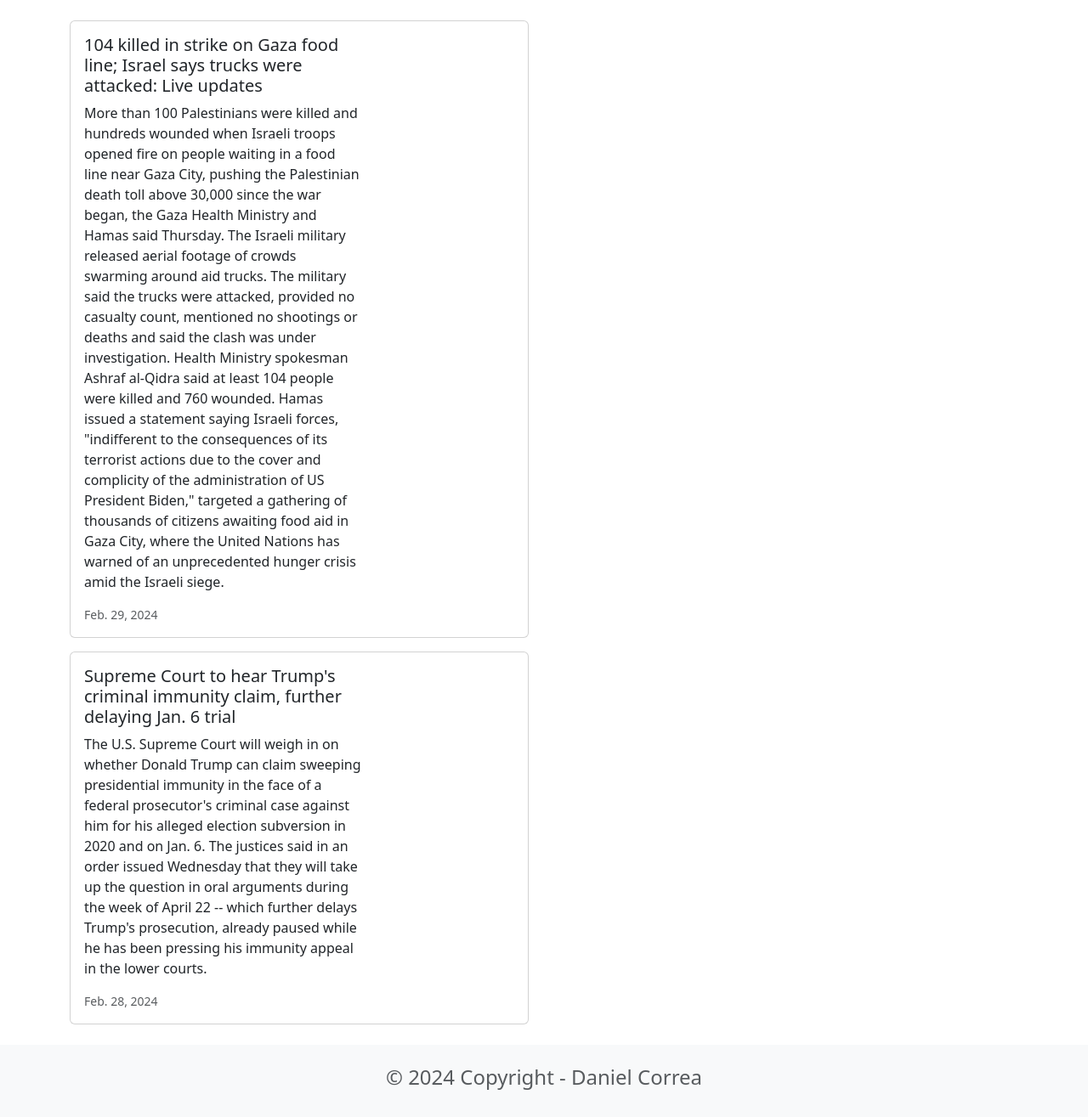
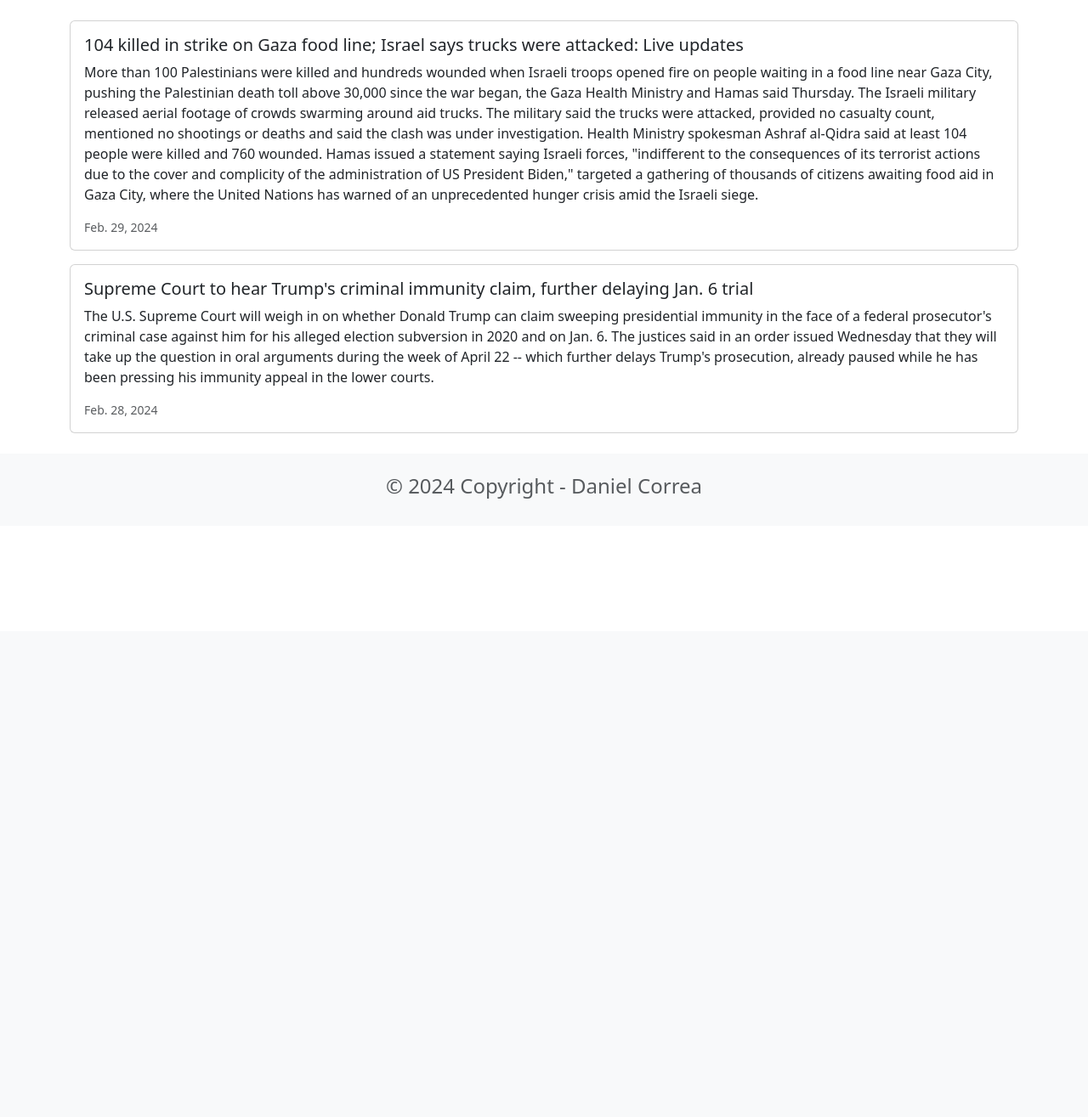
Before and after one commit to DanielC19/movie_reviews, a Django app: page /news/ in a window 1280 px wide. Shown: the part 57-1372 px from the top of the page at 85% size. After the commit the page ends 644 px from the top, so only its background shows below. Run offline with Django 4.2, Linux system fonts and the light colour scheme; data comes from the database, SQL or seed files in the repository.

Commit message:
Refactor: News style

```diff
--- a/news/templates/news.html
+++ b/news/templates/news.html
@@ -2,13 +2,13 @@
 {% block content %}
 
 {% for news in newsAll %}
-    <div class="card mb-3" style="max-width: 540px;">
+    <div class="card mb-3">
         <div class="row g-0">
-            <div class="col-md-8">
+            <div>
                 <div class="card-body">
                     <h5 class="card-title">{{ news.headline }}</h5>
                     <p class="card-text">{{ news.body }}</p>
-                    <p class="card-text"><small class="text-body-secondary">{{ news.date }}</small></p>
+                    <p class="card-text"><small class="text-muted">{{ news.date }}</small></p>
                 </div>
             </div>
         </div>
```
